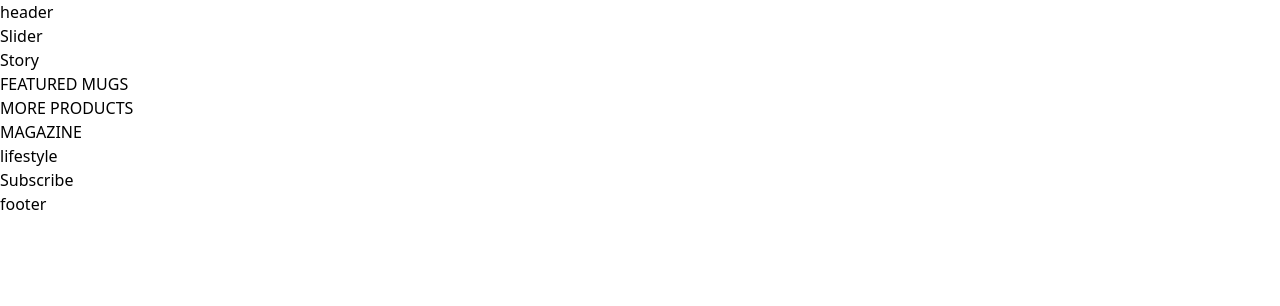
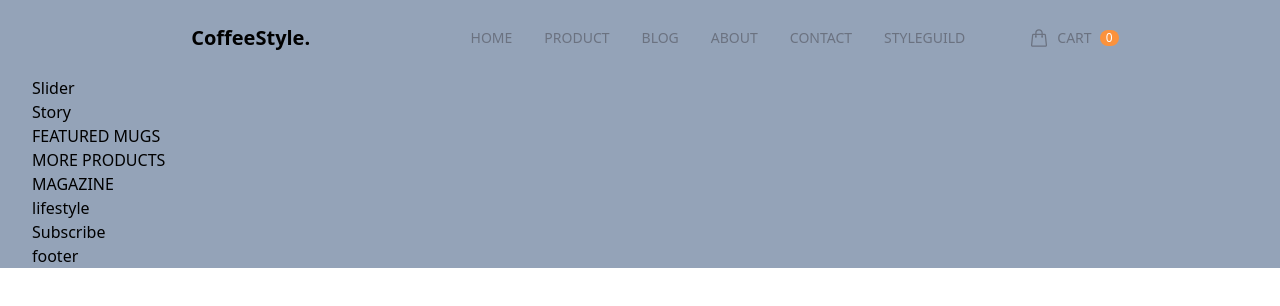
Before and after one commit to KhoaaTran/tailwind-coffee-shop, a website: page public/index.html in a window 1280 px wide. Drawn offline with Linux system fonts and the light colour scheme.

Commit message:
Add header

```diff
--- a/public/index.html
+++ b/public/index.html
@@ -4,22 +4,85 @@
         <meta charset="UTF-8" />
         <meta http-equiv="X-UA-Compatible" content="IE=edge" />
         <meta name="viewport" content="width=device-width, initial-scale=1.0" />
-        <link href="./output.css" rel="stylesheet" />
+        <link href="./output.css" type="text/css" rel="stylesheet" />
+        <script src="./script.js" defer></script>
         <title>Document</title>
     </head>
     <body>
         <div id="root">
-            <div class="content-wrapper">
-                <header>header</header>
+            <div
+                class="content-wrapper max-w-screen-xl text-base mx-auto px-8 bg-slate-400"
+            >
+                <header class="py-6 mx-10">
+                    <nav class="flex items-center">
+                        <div
+                            class="logo basis-2/6 text-center text-xl font-semibold cursor-pointer"
+                        >
+                            CoffeeStyle.
+                        </div>
+                        <ul
+                            class="flex basis-3/6 uppercase justify-end gap-8 text-sm items-center text-gray-500 font-medium"
+                        >
+                            <li class="cf-top-menu-item">
+                                <a href="#!">HOME</a>
+                            </li>
+                            <li class="cf-top-menu-item">
+                                <a href="#!">PRODUCT</a>
+                            </li>
+                            <li class="cf-top-menu-item">
+                                <a href="#!">BLOG</a>
+                            </li>
+                            <li class="cf-top-menu-item">
+                                <a href="#!">ABOUT</a>
+                            </li>
+                            <li class="cf-top-menu-item">
+                                <a href="#!">CONTACT</a>
+                            </li>
+                            <li class="cf-top-menu-item">
+                                <a href="#!">STYLEGUILD</a>
+                            </li>
+                        </ul>
+                        <ul
+                            class="basis-1/6 flex justify-start ml-16 uppercase text-sm text-gray-500 font-medium"
+                        >
+                            <li class="cf-top-menu-item">
+                                <a href="#!" class="cart flex items-center">
+                                    <svg
+                                        xmlns="http://www.w3.org/2000/svg"
+                                        fill="none"
+                                        viewBox="0 0 24 24"
+                                        stroke-width="1.5"
+                                        stroke="currentColor"
+                                        class="cf-icon"
+                                    >
+                                        <path
+                                            stroke-linecap="round"
+                                            stroke-linejoin="round"
+                                            d="M15.75 10.5V6a3.75 3.75 0 10-7.5 0v4.5m11.356-1.993l1.263 12c.07.665-.45 1.243-1.119 1.243H4.25a1.125 1.125 0 01-1.12-1.243l1.264-12A1.125 1.125 0 015.513 7.5h12.974c.576 0 1.059.435 1.119 1.007zM8.625 10.5a.375.375 0 11-.75 0 .375.375 0 01.75 0zm7.5 0a.375.375 0 11-.75 0 .375.375 0 01.75 0z"
+                                        />
+                                    </svg>
+
+                                    <span class="mx-2">cart</span>
+                                    <span class="cf-badge-circle bg-orange-400 text-white">0</span>
+                                    </a
+                                >
+                            </li>
+                        </ul>
+                    </nav>
+                </header>
                 <main>
                     <div class="slider">Slider</div>
                     <!-- End slider -->
+
                     <div class="story">Story</div>
                     <!-- End story -->
+
                     <div class="featured_mugs">FEATURED MUGS</div>
                     <!--End featured mugs -->
+
                     <div class="more_products">MORE PRODUCTS</div>
                     <!-- End more products -->
+
                     <div class="magazine">MAGAZINE</div>
                     <!--End magazine-->
 
--- a/src/input.css
+++ b/src/input.css
@@ -1,3 +1,15 @@
 @tailwind base;
 @tailwind components;
 @tailwind utilities;
+
+.cf-top-menu-item {
+    @apply cursor-pointer py-1 hover:text-gray-800 relative after:absolute after:bottom-0 after:left-0 after:bg-light-coffee hover:after:w-full after:transition-all after:ease-in-out after:duration-300 after:h-0.5 after:w-0;
+}
+
+.cf-icon {
+    @apply w-5 h-5 inline-block;
+}
+
+.cf-badge-circle {
+    @apply text-xs text-center rounded-full px-1.5
+}
--- a/tailwind.config.js
+++ b/tailwind.config.js
@@ -2,7 +2,11 @@
 module.exports = {
     content: ["./public/**/*.{html,js}"],
     theme: {
-        extend: {},
+        extend: {
+            colors: {
+                "light-coffee": "#C89F94",
+            },
+        },
     },
     plugins: [],
 };
```
Also changed, not shown: public/output.css, public/script.js (added).
